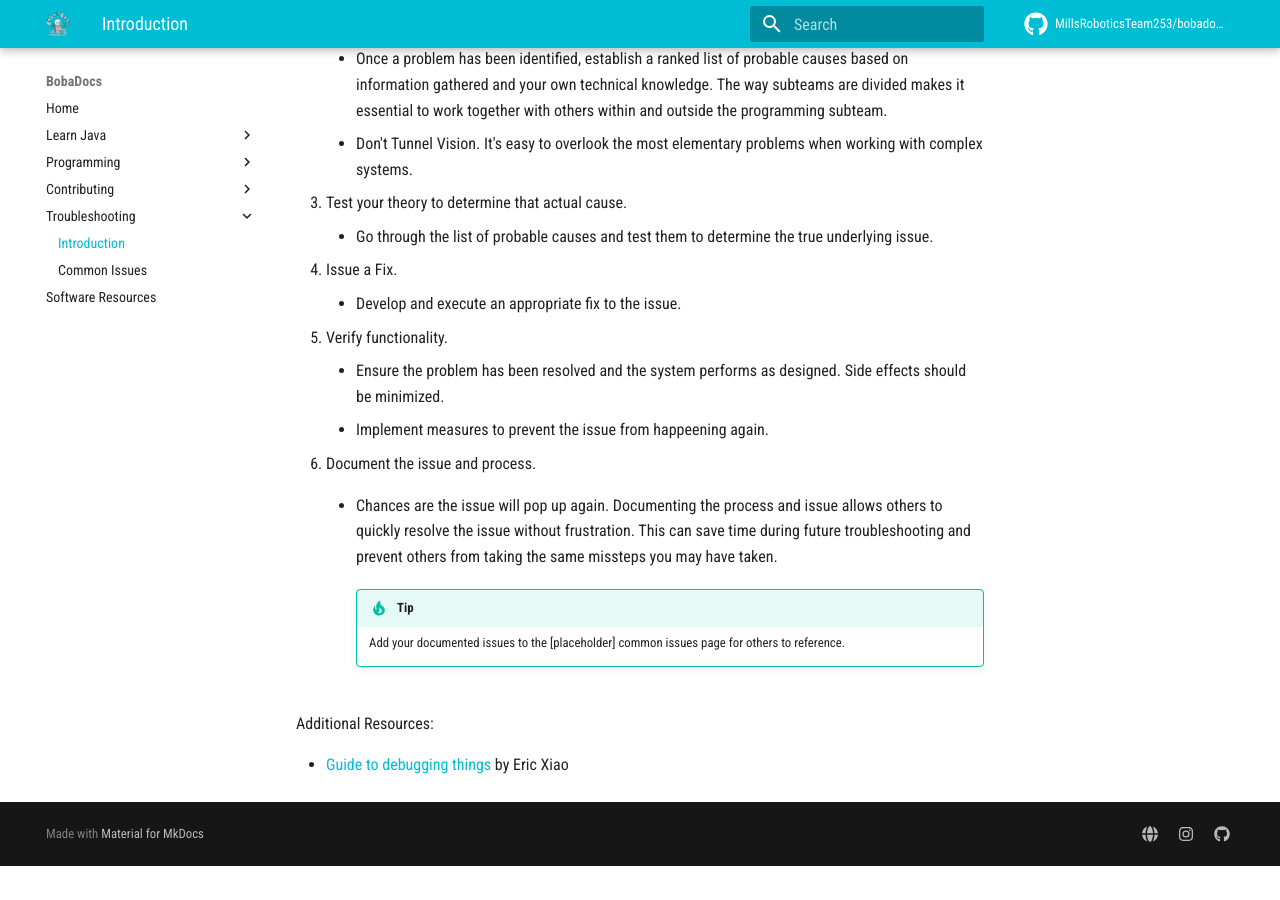
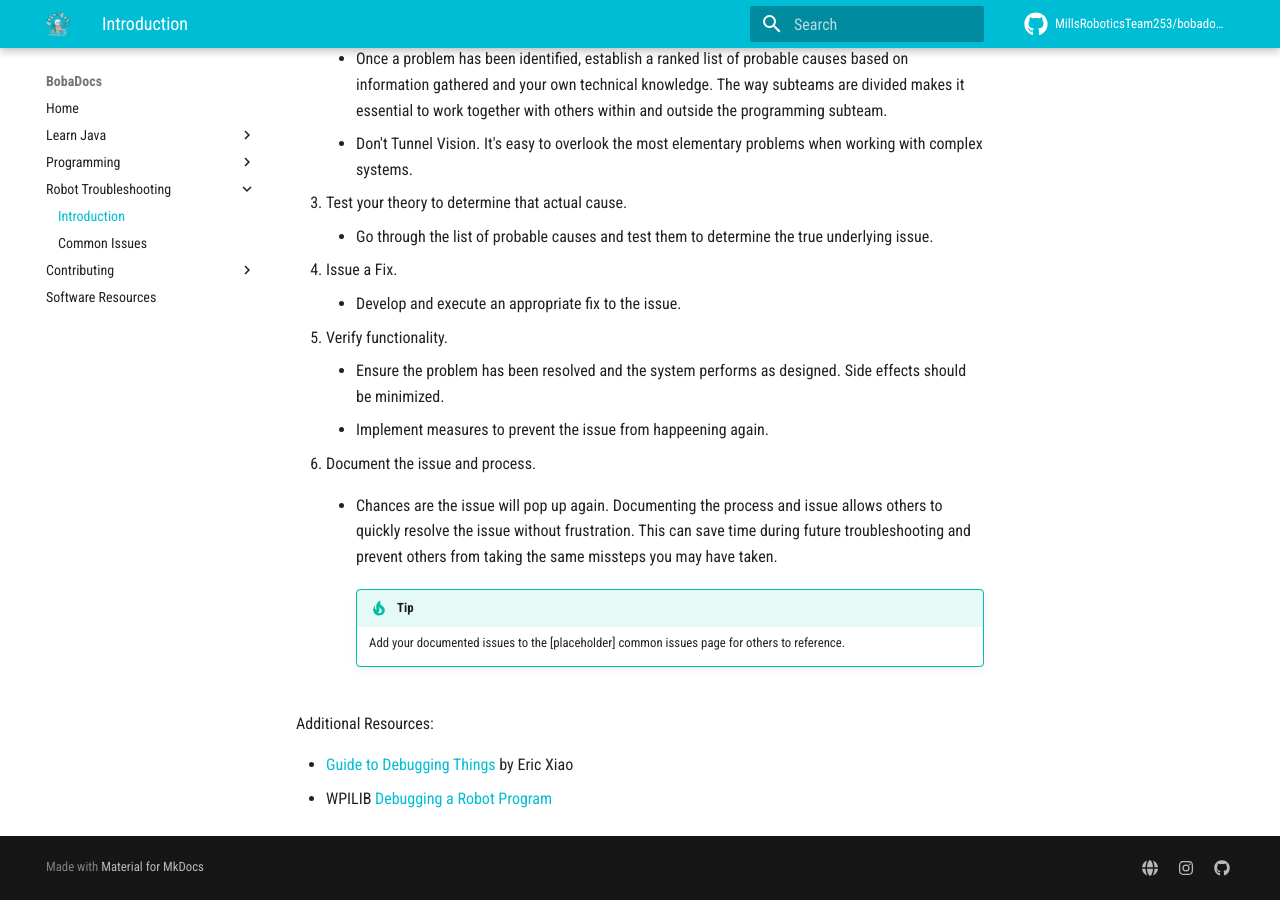
Before and after one commit to bobabots253/bobadocs, an MkDocs documentation site: the page built from docs/troubleshooting/problemsolving.md, in a window 1280 px wide and 900 px high, scrolled down 546 px. Built offline with MkDocs 1.6.1 and Material for MkDocs 9.7.7, drawn with Linux system fonts in a browser that asks for light colours; comment, search, counter and statistics services are not loaded; before the commit the page ends 1412 px from its top, so only the background shows below that.

Commit message:
Add troubleshooting section Pt.2

```diff
--- a/docs/troubleshooting/problemsolving.md
+++ b/docs/troubleshooting/problemsolving.md
@@ -32,4 +32,5 @@ In robotics, troubleshooting is a crucial part in insuring that your code, elect
 
 Additional Resources:
 
-- [Guide to debugging things](https://docs.google.com/document/d/1IcQTWgjMQWTC86tlFYdn92ab8jGxHdzFSHhFfe8KXS4/edit?usp=sharing) by Eric Xiao
+- [Guide to Debugging Things](https://docs.google.com/document/d/1IcQTWgjMQWTC86tlFYdn92ab8jGxHdzFSHhFfe8KXS4/edit?usp=sharing) by Eric Xiao
+- WPILIB [Debugging a Robot Program](https://docs.wpilib.org/en/stable/docs/software/wpilib-overview/debugging-robot-program.html)
--- a/mkdocs.yml
+++ b/mkdocs.yml
@@ -17,14 +17,14 @@ nav:
   - Programming:
     - Introduction: programming/introduction.md
     - Github: programming/gitstuff.md
+  - Robot Troubleshooting:
+    - Introduction: troubleshooting/problemsolving.md
+    - Common Issues: troubleshooting/common-issues.md
   - Contributing:
     - Introduction: contributing/contributing.md
     - With Python: contributing/with-python.md
     - Up to Date: contributing/updating.md
     - Contributing Resources: contributing/contresources.md
-  - Troubleshooting:
-    - Introduction: troubleshooting/problemsolving.md
-    - Common Issues: troubleshooting/common-issues.md
   - Software Resources: software_resources.md
 
 theme:
```
Also changed, not shown: docs/troubleshooting/common-issues.md (+53 -0 lines).
